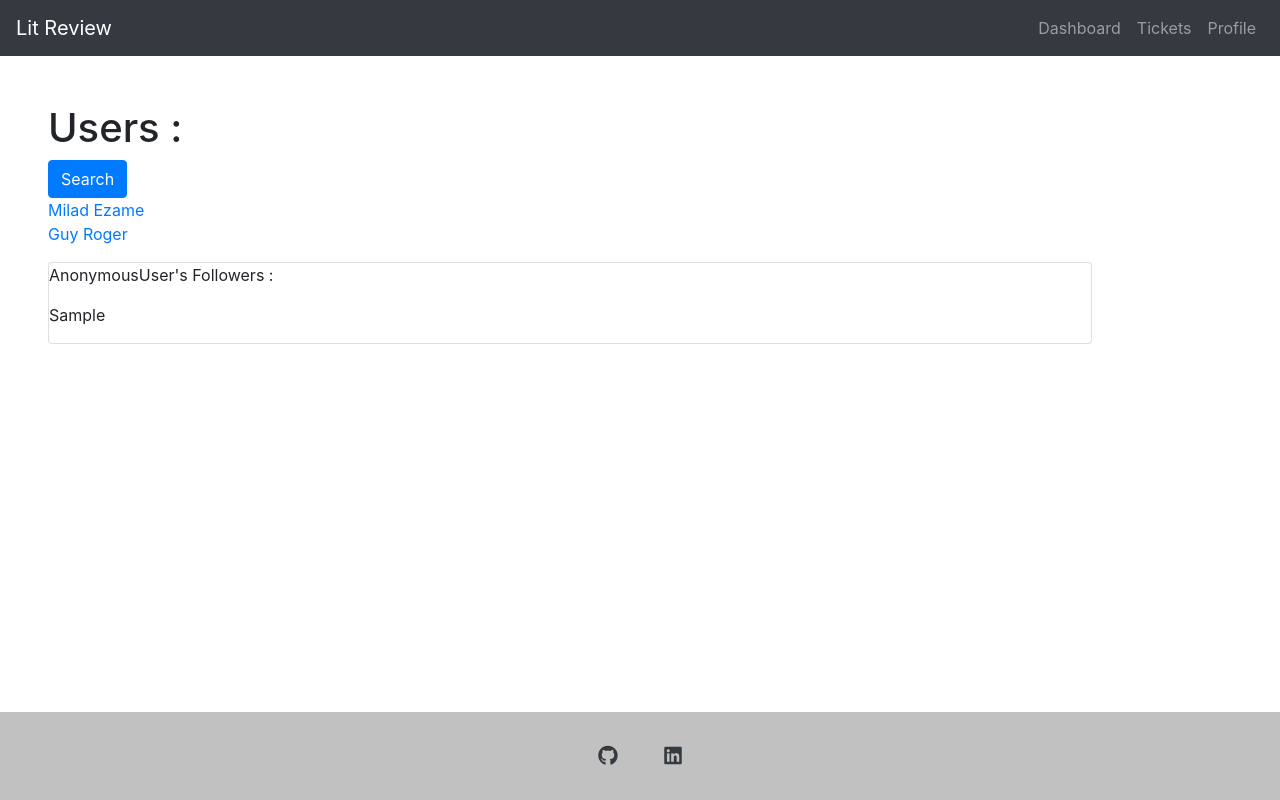
After one commit to MiladEzame/lit_review, a Django app: template lit_review/user/templates/user/profile.html in a window 1280 px wide. The commit adds this page. Run offline with Django 3.2, Linux system fonts and the light colour scheme; data comes from the database, SQL or seed files in the repository; both versions use the stored data as it was after the commit; tables that the repository leaves empty hold one stand-in row (values such as "Sample post"); the template is opened without the code that fills it: values that come from a table or form of the project are taken from there, most other values are stand-ins (such as "Sample title", 1, 10 or a date in 2020); some libraries are stand-ins or nearby versions.

Commit message:
changed profile page, trying to access followers and followings

```diff
--- a/lit_review/tickets/templates/tickets/navbar.html
+++ b/lit_review/tickets/templates/tickets/navbar.html
@@ -18,7 +18,7 @@
                   <a class="nav-link" href="{% url 'tickets'%}">Tickets</a>
                 </li>
                 <li class="nav-item">
-                  <a class="nav-link" href="{% url 'users'%}">Users</a>
+                  <a class="nav-link" href="{% url 'profile'%}">Profile</a>
                 </li>
               </ul>
             </div>
--- a/lit_review/user/models.py
+++ b/lit_review/user/models.py
@@ -8,4 +8,4 @@ class User(models.Model):
     date_created = models.DateTimeField(auto_now_add=True, null=True)
 
     def __str__(self):
-        return self.first_name
+        return f'{self.first_name}'
--- /dev/null
+++ b/lit_review/user/templates/user/profile.html
@@ -0,0 +1,35 @@
+{% extends 'tickets/main.html' %}
+
+{% block content %}
+    <div class="container p-5 m-0">
+        <h1>Users :</h1>
+        <ul class="list-unstyled">
+            <form method="get">
+                {{ myFilter.form }}
+                <button class="btn btn-primary" type="submit">Search</button>
+            </form>
+            {% for user in users %}
+                <li>
+                    <a href="{% url 'user' user.id %}">{{ user.first_name }} {{ user.last_name }}</a>
+                </li>
+            {% endfor %}
+        </ul>
+        <div class="card">
+            <div class="stats">
+                <div class="followers">
+                    <p>{{user}}'s Followers : </p>
+                    <ul class="list-unstyled">
+                        {% for follower in followed_by %}
+                            <li>
+                                {{ follower.first_name }}
+                            </li>
+                        {% endfor %}
+                    </ul>
+                </div>
+                <div class="followed">
+
+                </div>
+            </div>
+        </div>
+    </div>
+{% endblock %}
--- a/lit_review/user/urls.py
+++ b/lit_review/user/urls.py
@@ -2,6 +2,6 @@ from django.urls import path
 from . import views
 
 urlpatterns = [
-    path('users/', views.users, name='users'),
-    path('users/<str:pk>/', views.show, name='user')
+    path('profile/', views.profile, name='profile'),
+    path('profile/<str:pk>/', views.show, name='user')
 ]
--- a/lit_review/user/views.py
+++ b/lit_review/user/views.py
@@ -3,11 +3,11 @@ from user.models import User
 from .filters import UserFilter
 
 # Create your views here.
-def users(request):
+def profile(request):
     users = User.objects.all()
     myFilter = UserFilter()
 
-    return render(request, 'user/users.html',
+    return render(request, 'user/profile.html',
                   context={'users' : users, 'myFilter': myFilter})
 
 def show(request, pk):
--- a/lit_review/userfollows/models.py
+++ b/lit_review/userfollows/models.py
@@ -7,6 +7,10 @@ class UserFollow(models.Model):
     followed_user = models.ForeignKey(to=User, on_delete=models.CASCADE, related_name='followed_by')
     time_created = models.DateTimeField(auto_now_add=True)
 
+
+    def __str__(self):
+        return f"{self.user.first_name} follows {self.followed_user.first_name}"
+
     class Meta:
         # ensures we don't get multiple UserFollows instances
         # for unique user-user_followed pairs
--- a/lit_review/userfollows/views.py
+++ b/lit_review/userfollows/views.py
@@ -1,3 +1,9 @@
 from django.shortcuts import render
+from .models import User
 
 # Create your views here.
+def user_followers(request):
+    user = User.objects.get(id=4)
+    followed_by = user.userfollow_set.all()
+
+    return render(request, 'user/profile.html', context={'user' : user, 'followed_by' : followed_by})
```
Also changed, not shown: lit_review/user/templates/user/users.html (deleted, +0 -18 lines), lit_review/db.sqlite3, lit_review/tickets/migrations/0003_ticket_user.py (added).
